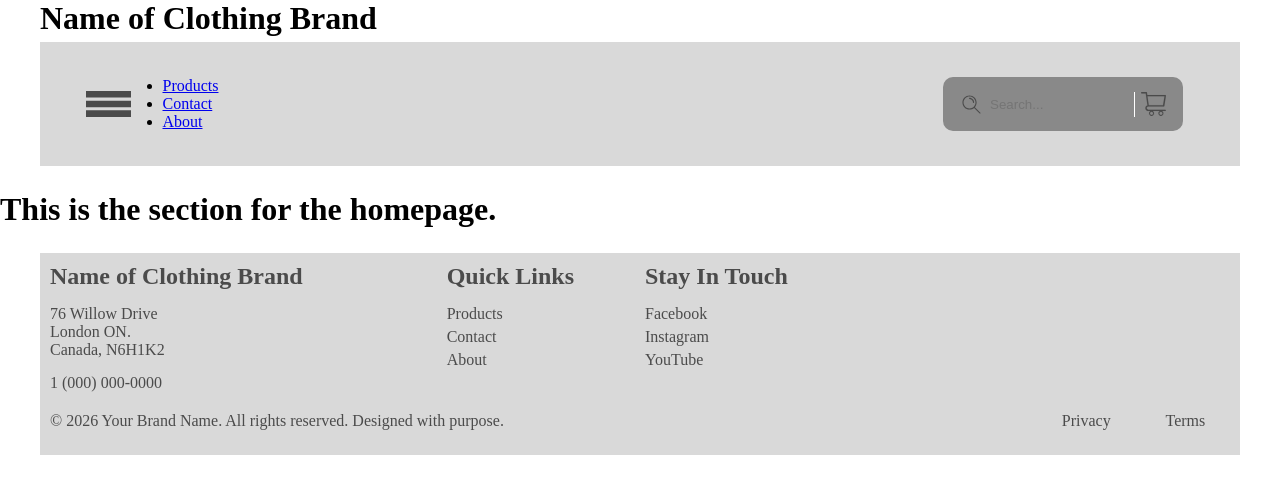
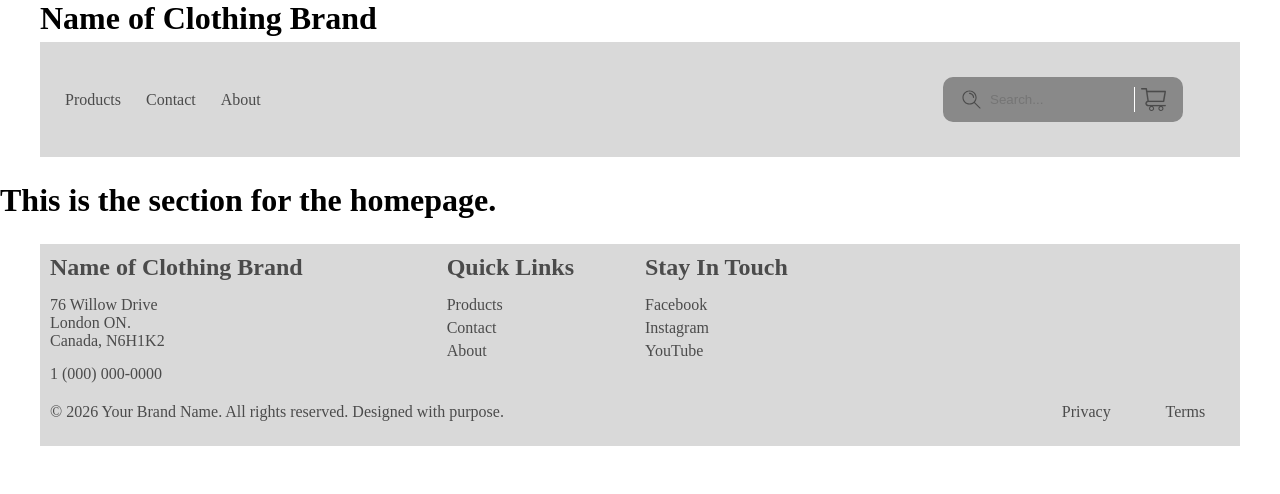
Before and after one commit to cunderhill17/ecommerce-react-app, a React (Vite) app in the folder e-commerce-clothing/: page / in a window 1280 px wide. Shown: the top 494 px of the page. Built offline with nearby package versions, Linux system fonts and the light colour scheme.

Commit message:
Update Header Styling
This commit updates the styling for the Header component at tablet and desktop sizes (also switches out the <a> tags for <NavLink>)

```diff
--- a/e-commerce-clothing/src/Header.css
+++ b/e-commerce-clothing/src/Header.css
@@ -15,6 +15,29 @@ header.grid-con {
     display: flex;
     justify-content: center;
     align-items: center;
+}
+
+.navLinks {
+    display: none;
+    align-items: center;
+
+    ul {
+        display: flex;
+        gap: 25px;
+        align-items: center;
+        list-style-type: none;
+
+        li {
+            a {
+                text-decoration: none;
+                color: #4B4B4B;
+
+                &:hover {
+                    color: #FFFFFF;
+                }
+            }
+        }
+    }
 }
 
 .searchBar {
@@ -44,3 +67,13 @@ header.grid-con {
     }
 
 }
+
+@media screen and (min-width: 768px) {
+    .hamburgerMenu {
+        display: none;
+    }
+
+    .navLinks {
+        display: flex;
+    }
+}
--- a/e-commerce-clothing/src/Header.jsx
+++ b/e-commerce-clothing/src/Header.jsx
@@ -1,3 +1,5 @@
+import { NavLink } from "react-router-dom";
+
 import './global/grid.css'
 import './Header.css'
 import cart from './assets/cart-icon.svg'
@@ -14,11 +16,17 @@ export default function Header() {
                     <img className='menuIcon' src={menuIcon} alt="Hamburger Menu Icon" />
                 </div>
 
-                <nav className='md:col-span-3 lg:col-span-5'>
+                <nav className='navLinks md:col-span-3 lg:col-span-5'>
                     <ul>
-                        <li><a href="#">Products</a></li>
-                        <li><a href="#">Contact</a></li>
-                        <li><a href="#">About</a></li>
+                        <li>
+                            <NavLink to="/products">Products</NavLink>
+                        </li>
+                        <li>
+                            <NavLink to="/contact">Contact</NavLink>
+                        </li>
+                        <li>
+                            <NavLink to="/">About</NavLink>
+                        </li>
                     </ul>
                 </nav>
 
```
